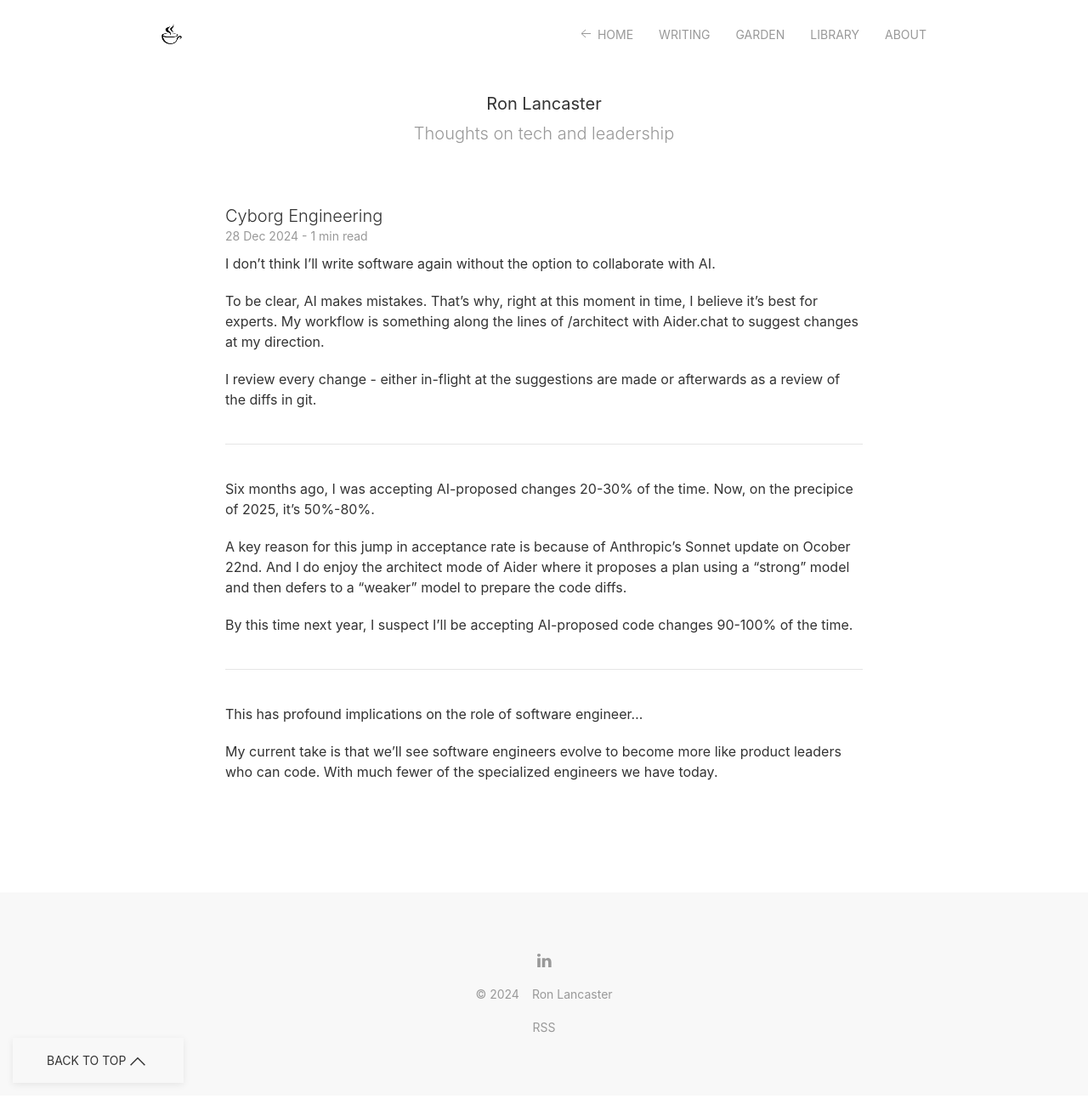
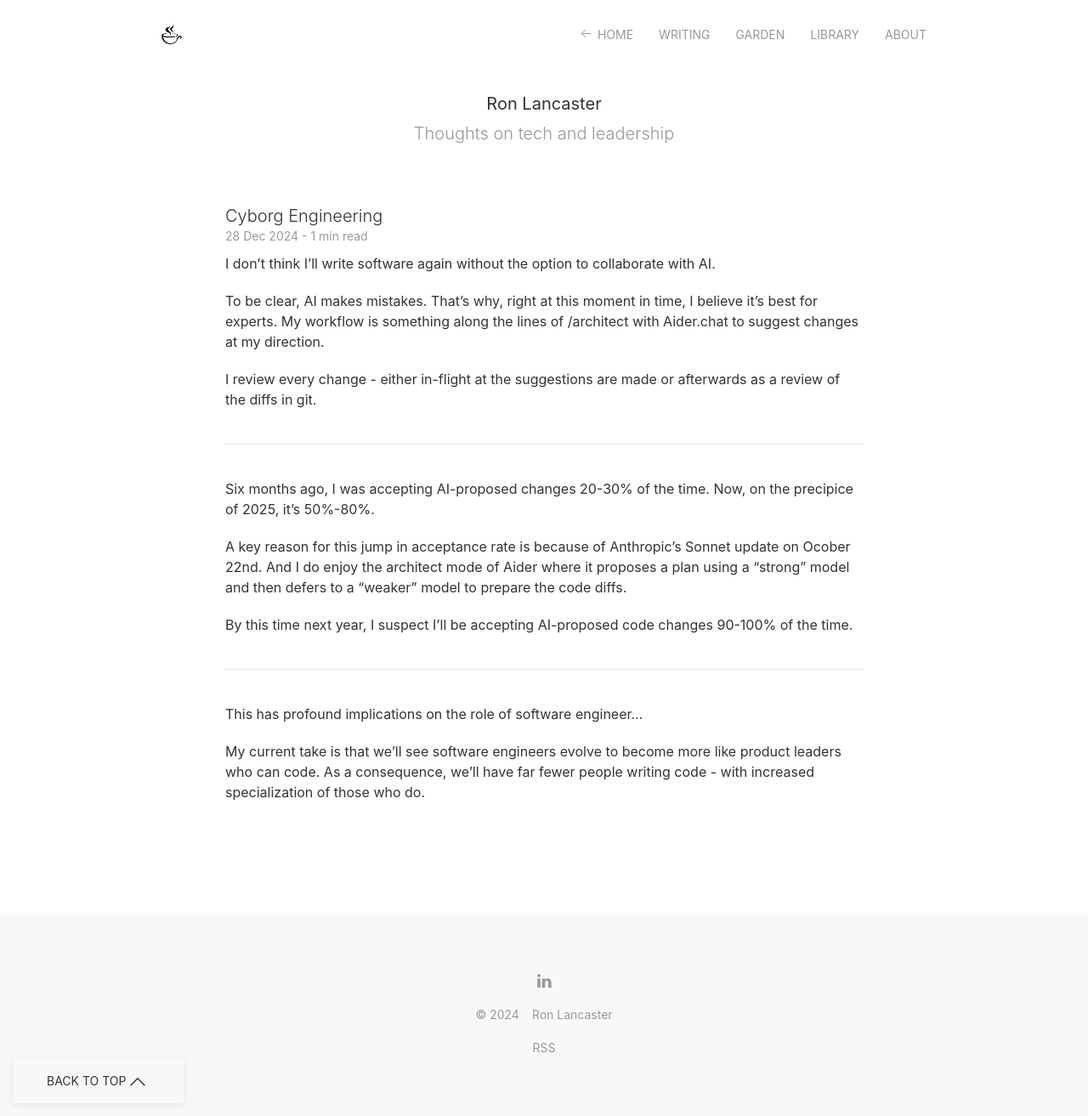
Before and after one commit to nyvyn/nyvyn.github.io, a Jekyll site: the page built from _posts/2024-12-28-cyborg-engineering.markdown, in a window 1280 px wide. Shown: the whole page at 85% size. Built offline with Jekyll 4.4.1, drawn with Linux system fonts in a browser that asks for light colours; our own code applies the rules of GitHub Pages for plain Markdown files; before the commit the page ends 1289 px from its top, so only the background shows below that.

Commit message:
`fix: clarify phrasing on future of software engineering`

```diff
--- a/_posts/2024-12-28-cyborg-engineering.markdown
+++ b/_posts/2024-12-28-cyborg-engineering.markdown
@@ -20,4 +20,4 @@ By this time next year, I suspect I'll be accepting AI-proposed code changes 90-
 This has profound implications on the role of software engineer...
 
 My current take is that we'll see software engineers evolve to become more like product leaders who can code.
-With much fewer of the specialized engineers we have today.
+As a consequence, we'll have far fewer people writing code - with increased specialization of those who do.
```
